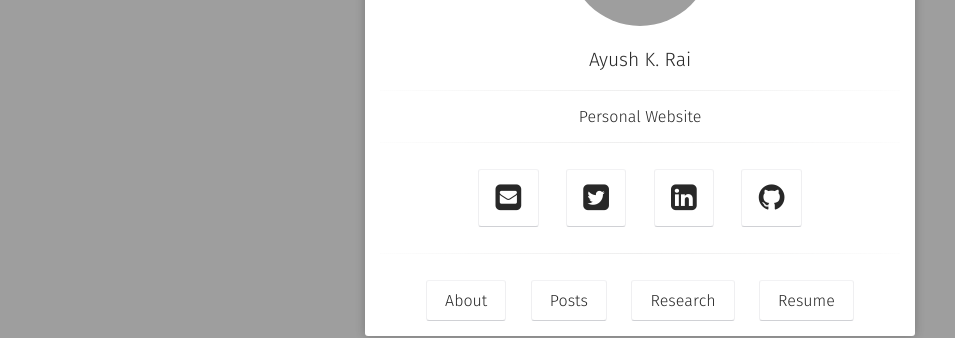
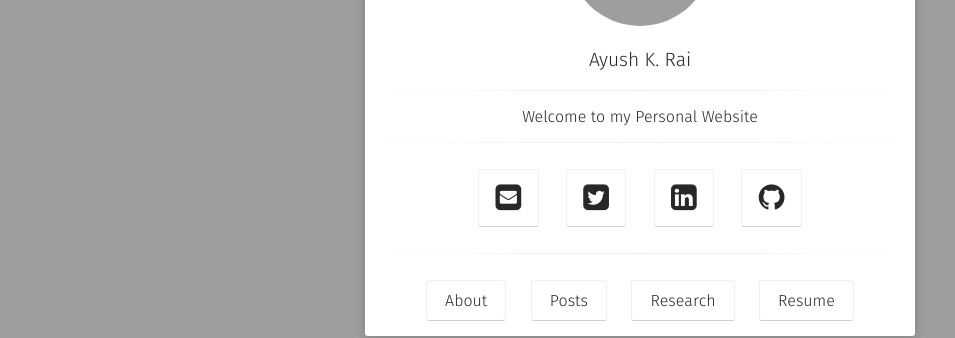
Before and after one commit to rayush7/rayush7.github.io, a Jekyll site: the page built from index.html, in a window 1280 px wide. Shown: the part 350-688 px from the top of the page, without its empty margins (0-955 px from the left). Built offline with Jekyll 4.4.1, drawn with Linux system fonts in a browser that asks for light colours; some web fonts are replaced; grey boxes are pictures that could not be loaded.

Commit message:
made some changes

```diff
--- a/_config.yml
+++ b/_config.yml
@@ -1,6 +1,6 @@
 # Site
 title:              Ayush K. Rai
-bio:                'Personal Website'
+bio:                'Welcome to my Personal Website'
 description:        "My Posts can be found here"
 reading_time:       true
 words_per_minute:   200
```
